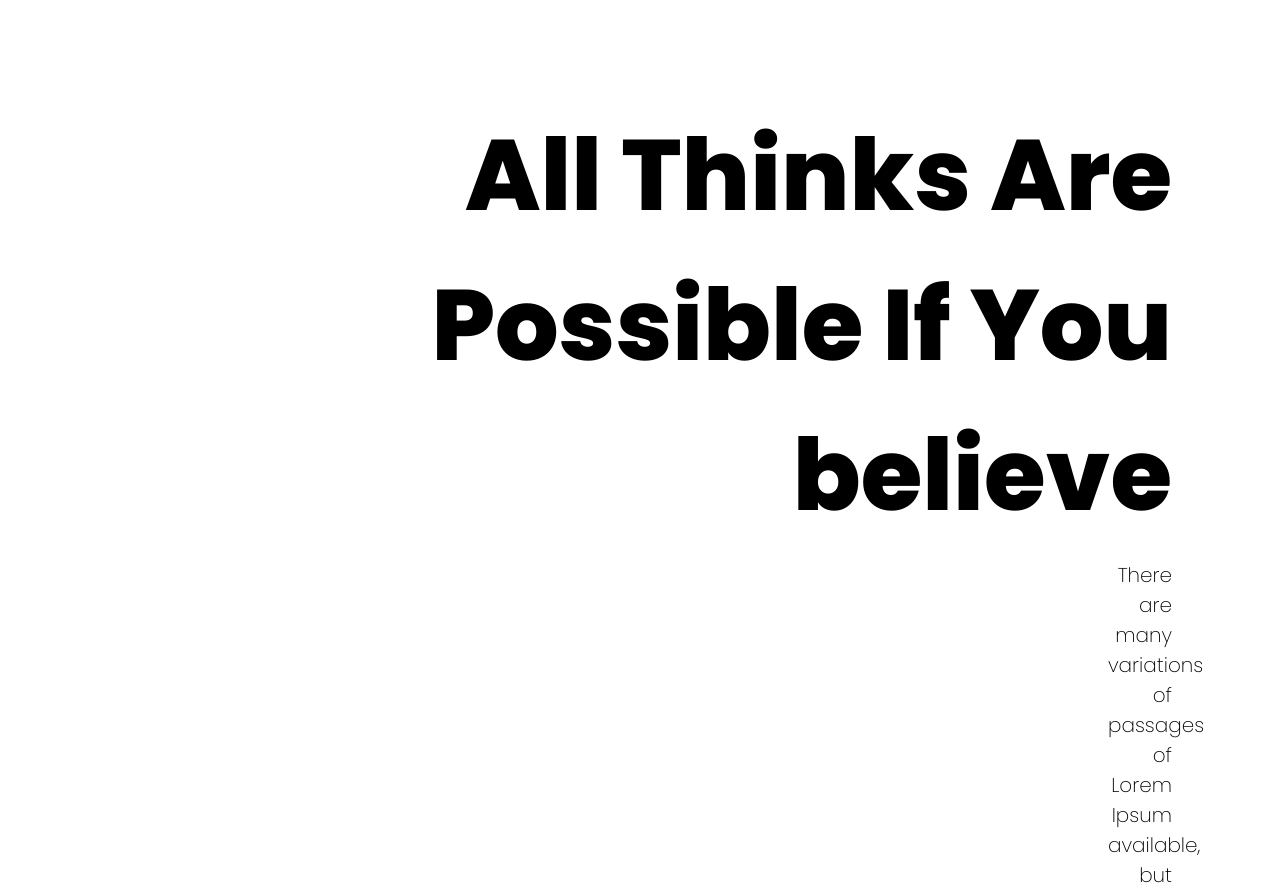
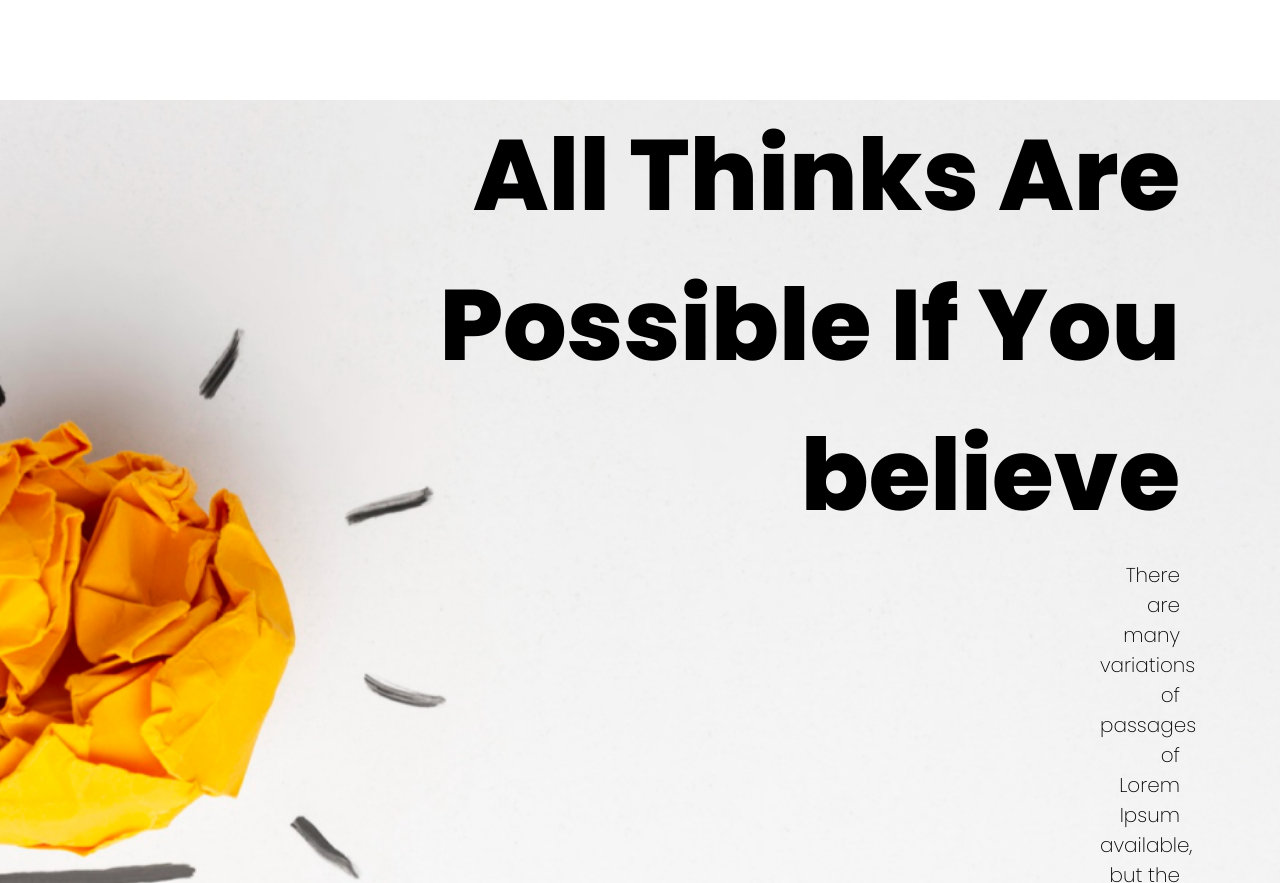
Before and after one commit to ShSpondon/new-year-new-vibe, a plain HTML site: page index.html in a window 1280 px wide. Shown: the top 883 px of the page. Drawn offline with Linux system fonts and the light colour scheme.

Commit message:
Fixing stuffs

```diff
--- a/index.html
+++ b/index.html
@@ -10,7 +10,7 @@
     <link rel="stylesheet" href="style.css">
 </head>
 <body>
-    <header>
+    <header class="header-section">
         <section>
             <div>
                 <h1 class="main-heading">All Thinks Are <br>Possible If You <br>believe</h1>
--- a/style.css
+++ b/style.css
@@ -1,6 +1,14 @@
 * {
     font-family: 'Open Sans', sans-serif;
     font-family: 'Poppins', sans-serif;
+    margin: 0;
+}
+
+header {
+    background: url("images/banner/banner1.png");
+    background-size: cover;
+    background-repeat: no-repeat;
+    background-position: center;
 }
 
 .main-heading {
```
